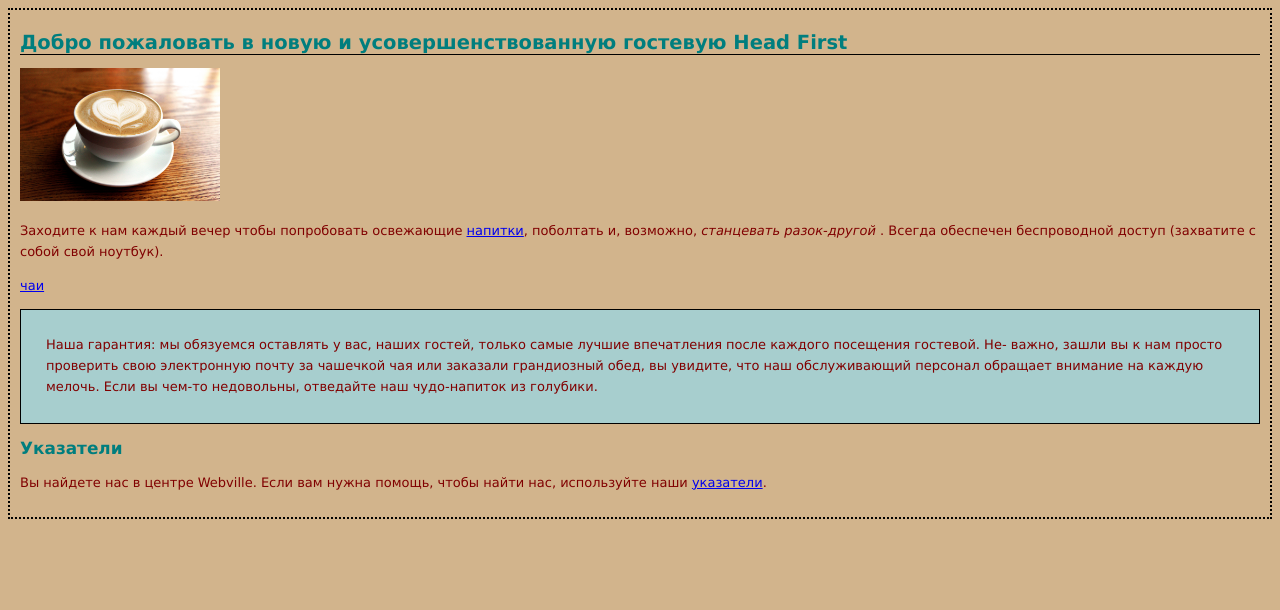
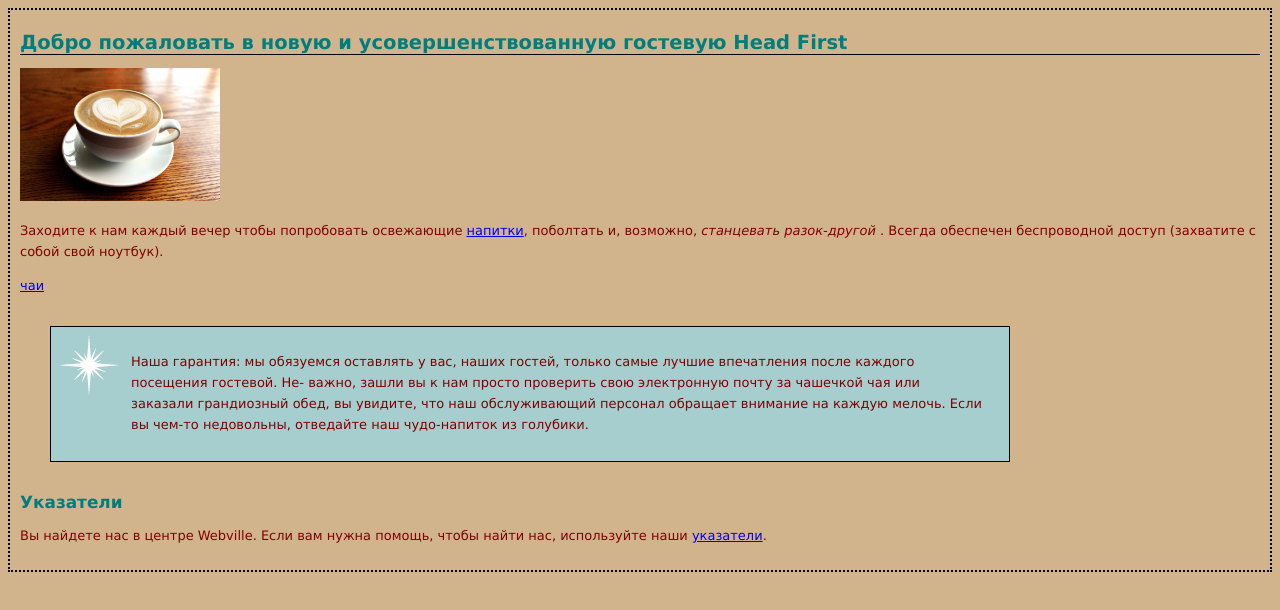
Before and after one commit to kumovo/starbuss, a plain HTML site: page lounge/lounge.html in a window 1280 px wide. Drawn offline with Linux system fonts and the light colour scheme.

Commit message:
feat: добавлен фоновый рисунок для абзаца

```diff
--- a/lounge/louge.css
+++ b/lounge/louge.css
@@ -41,4 +41,10 @@ p.klukva {
  border-style: solid;
  background-color: #a7cece;
  padding: 25px;
+ padding-left: 80px;
+ margin: 30px;
+ margin-right: 250px;
+ background-image: url(../img/background.gif);
+ background-repeat: no-repeat;
+ background-position: top left;
 }
```
Also changed, not shown: img/background.gif (added).
